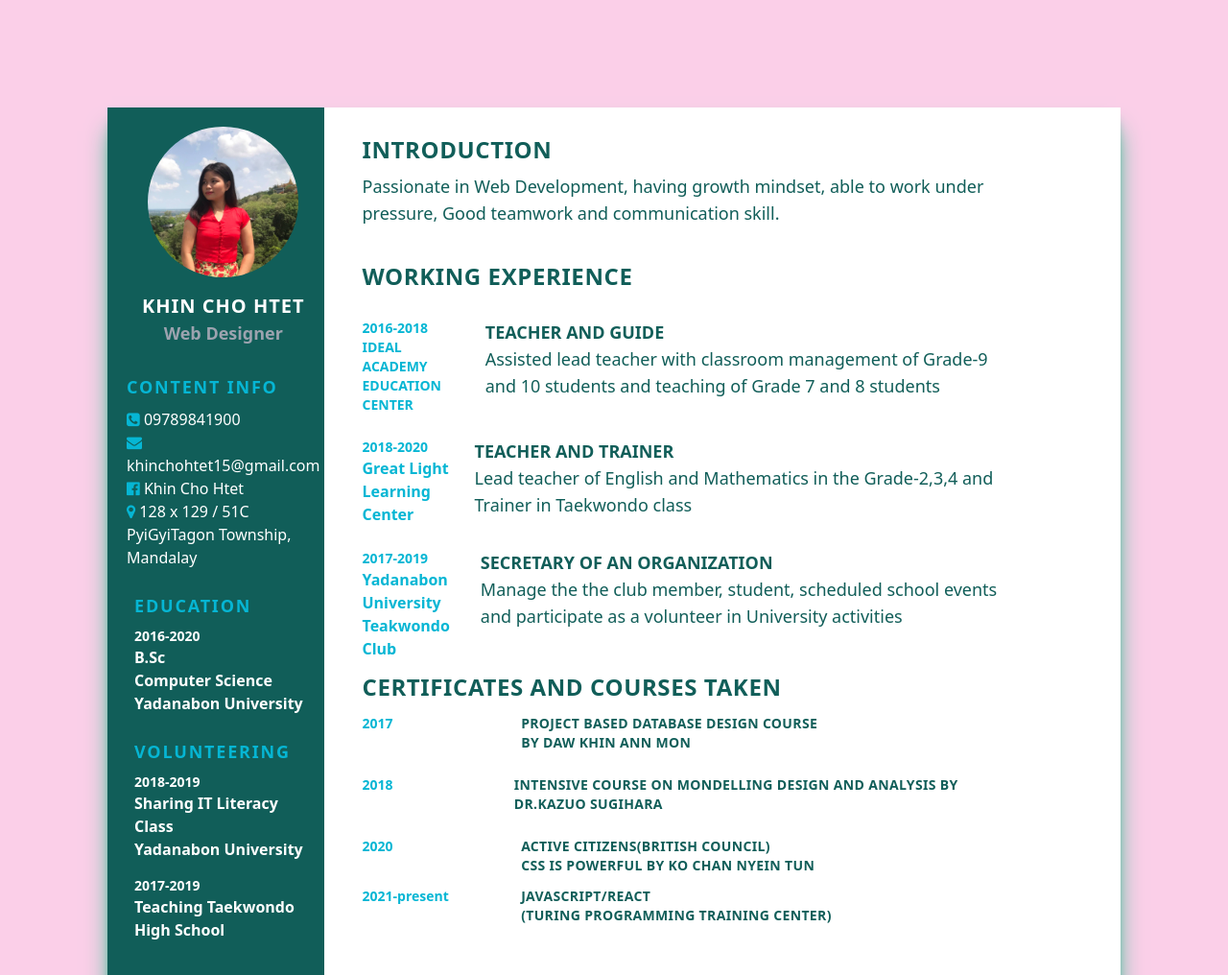
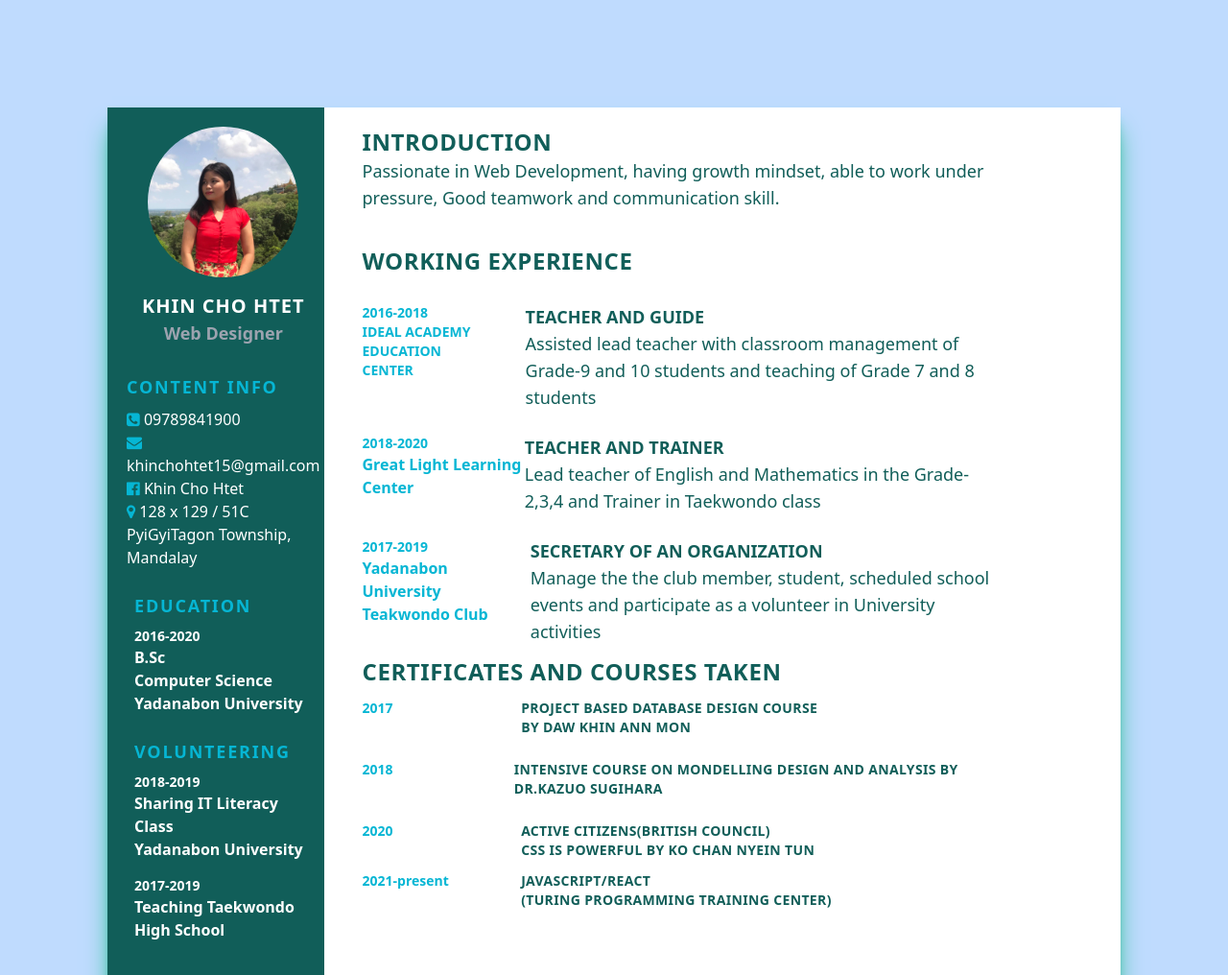
Before and after one commit to khin-cho-htet/khin-cho-htet.github.io, a plain HTML site: page index.html in a window 1280 px wide. Shown: the top 1016 px of the page at 96% size. Drawn offline with nearby package versions, Linux system fonts and the light colour scheme.

Commit message:
second commit

```diff
--- a/index.html
+++ b/index.html
@@ -11,7 +11,7 @@
     <script src="https://cdn.tailwindcss.com"></script>
 </head>
 
-<body class="bg-pink-200">
+<body class="bg-blue-200">
     <div class="w-1000  flex flex-row items-center m-28 shadow-emerald-500 shadow-xl bg-white">
         <div class="flex justify-center w-11/12 ">
             <div class="w-2/5 h-full  flex flex-col bg-teal-800 pl-4 py-5">
@@ -70,16 +70,16 @@
 
 
 
-            <div class="px-10">
+            <div class="px-10 ">
                 <div class="py-5">
-                    <h1 class="text-teal-800 font-bold text-lg sm:text-xl md:text-2xl uppercase tracking-wide py-2">Introduction</h1>
+                    <h1 class="text-teal-800 font-bold text-lg sm:text-xl md:text-2xl uppercase tracking-wide py-2g">Introduction</h1>
                     <p class="text-teal-800 text-base md:text-lg">Passionate in Web Development, having growth mindset, able to work under pressure, Good teamwork and
                         communication skill.</p>
                 </div>
                 <div>
                     <h2 class="text-teal-800 font-bold text-lg sm:text-xl md:text-2xl uppercase tracking-wide py-4">Working Experience</h2>
                     <div class="flex flex-row py-3">
-                        <div class="text-cyan-500 font-bold w-1/4">
+                        <div class="text-cyan-500 font-bold w-2/5">
                             <h5 class=" text-sm ">2016-2018</h5>
                             <h5 class="uppercase text-sm md:text-basic">Ideal Academy Education Center</h5>
                         </div>
@@ -90,7 +90,7 @@
                         </div>
                     </div>
                     <div class="flex flex-row py-3">
-                        <div class="text-cyan-500 font-bold w-1/4">
+                        <div class="text-cyan-500 font-bold w-2/5">
                             <h5 class=" text-sm ">2018-2020</h5>
                             <h5>Great Light Learning Center</h5>
                         </div>
@@ -100,11 +100,11 @@
                         </div>
                     </div>
                     <div class="flex flex-row py-3">
-                        <div class="text-cyan-500 font-bold w-1/4">
+                        <div class="text-cyan-500 font-bold w-2/5">
                             <h5 class=" text-sm ">2017-2019</h5>
                             <h5>Yadanabon University Teakwondo Club</h5>
                         </div>
-                        <div class="text-teal-800 text-basic md:text-lg ml-8">
+                        <div class="text-teal-800 text-basic md:text-lg ml-11">
                             <h4 class="uppercase font-bold ">Secretary of an organization</h4>
                             <p>Manage the the club member, student, scheduled school events and participate as a volunteer
                                 in University activities</p>
```
